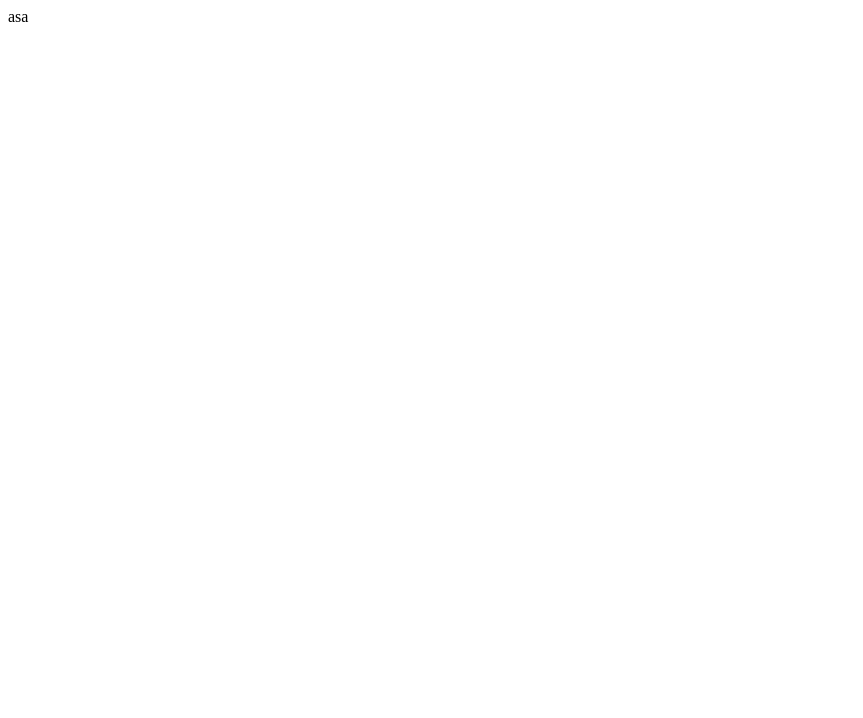
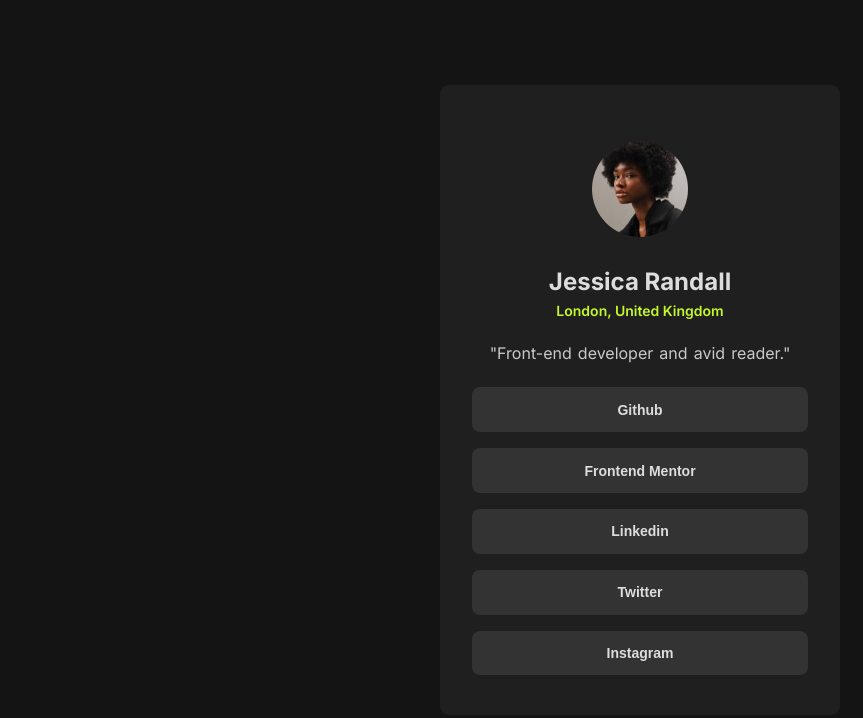
Before and after one commit to franc51/social-links-profile, a plain HTML site: page index.html in a window 1280 px wide. Shown: the whole page, without its empty margins (0-863 px from the left). Drawn offline with Linux system fonts and the light colour scheme.

Commit message:
finished desktop design

```diff
--- /dev/null
+++ b/index.css
@@ -0,0 +1,71 @@
+* {
+    padding: 0;
+    margin: 0;
+    box-sizing: border-box;
+}
+
+body {
+    display: grid;
+    place-items: center;
+    height: 100vh;
+    background-color:  hsl(0, 0%, 8%);
+}
+
+/* Profile info */
+.profile {
+    background-color:  hsl(0, 0%, 12%);
+    padding: 2rem 0;
+    margin: 0.5rem;
+    border-radius: 0.6rem;
+    font-family: "Inter";
+}
+.profile__info {
+    display: flex;
+    flex-direction: column;
+    justify-content: space-between;
+    align-items: center;
+}
+.profile_image {
+    border-radius: 50%;
+    height: 6rem;
+    margin: 1.5rem;
+}
+.profile__name {
+    color: rgb(221, 221, 221);
+    margin: 0.4rem;
+}
+.profile__location {
+    text-align: center;
+    color: hsl(75, 94%, 57%);
+    font-weight: 600;
+    font-size: 14px;
+    margin-bottom: 1.5rem;
+}
+.profile_description {
+    color: rgb(204, 200, 200);
+    word-spacing: 0.1rem;
+    margin-bottom: 1rem;
+}
+
+/* Profile buttons */
+.profile__links {
+    display: flex;
+    flex-direction: column;
+    padding: 0 1rem ;
+}
+.profile__link {
+    height: 2.8rem;
+    margin: 0.5rem 1rem;
+    border: none;
+    border-radius: 0.5rem;
+    background-color: hsl(0, 0%, 20%);
+    color: rgb(221, 221, 221);
+    font-size: 14px;
+    font-weight: 600;
+    padding: 0 7rem;
+}
+.profile__link:hover {
+    background-color: hsl(75, 94%, 57%);
+    color: black;
+    cursor: pointer;
+}
--- a/index.html
+++ b/index.html
@@ -2,9 +2,30 @@
 <head>
     <meta charset="UTF-8">
     <meta name="viewport" content="width=device-width, initial-scale=1.0">
+    <link rel="stylesheet" href="index.css">
+    <link rel="preconnect" href="https://fonts.googleapis.com">
+<link rel="preconnect" href="https://fonts.gstatic.com" crossorigin>
+<link href="https://fonts.googleapis.com/css2?family=Inter:ital,opsz,wght@0,14..32,100..900;1,14..32,100..900&display=swap" rel="stylesheet">
     <title>Document</title>
 </head>
 <body>
-    asa
+    <article class="profile">
+        <div class="profile__info">
+            <img class="profile_image" src="avatar-jessica.jpeg"></img>
+            <div>
+                <div class="profile__name"><h2>Jessica Randall</h2></div>
+                <div class="profile__location">London, United Kingdom</div>
+            </div>
+            <p class="profile_description">"Front-end developer and avid reader."</p>
+        </div>
+        <div class="profile__links">
+            <button class="profile__link">Github</button>
+            <button class="profile__link">Frontend Mentor</button>
+            <button class="profile__link">Linkedin</button>
+            <button class="profile__link">Twitter</button>
+            <button class="profile__link">Instagram</button>
+        </div>
+
+    </article>
 </body>
 </html>
```
Also changed, not shown: main/index.html (added, +34 -0 lines), avatar-jessica.jpeg (added), main/assets/fonts/Inter-VariableFont_slnt,wght.ttf (added), main/assets/fonts/OFL.txt (added), main/assets/fonts/README.txt (added), main/assets/fonts/static/Inter-Bold.ttf (added), main/assets/fonts/static/Inter-Regular.ttf (added), main/assets/fonts/static/Inter-SemiBold.ttf (added), main/assets/images/favicon-32x32.png (added), main/design/active-states.jpg (added), main/design/destkop-design.jpg (added), main/design/mobile-design.jpg (added), main/preview.jpg (added), 4 other files.
